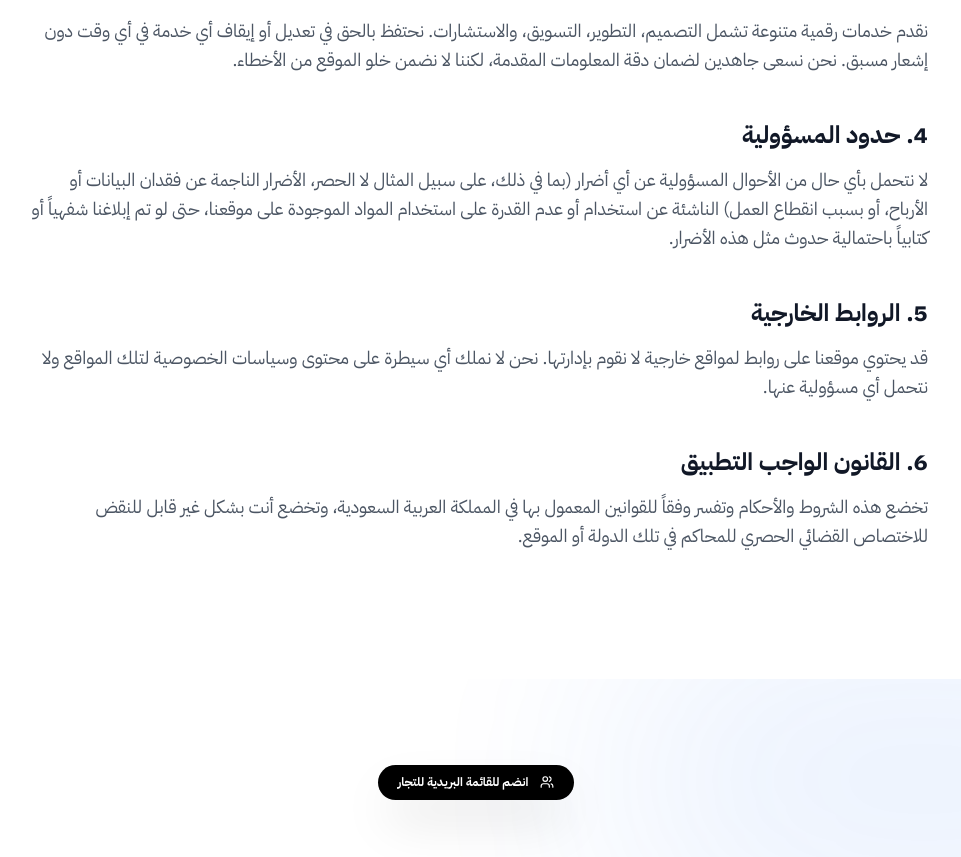
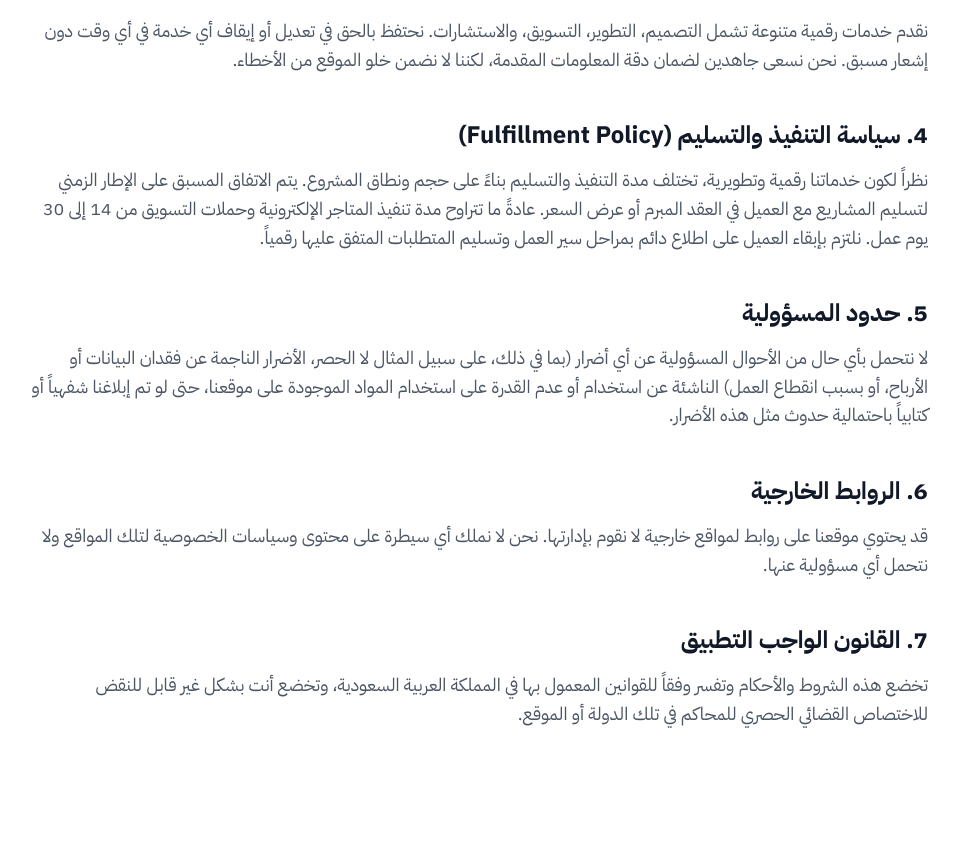
Before and after one commit to mohamedlahlah/asdwww, a React (Vite) app: page /terms in a window 1280 px wide. Shown: the part 1000-1857 px from the top of the page, without its empty margins (164-1125 px from the left). Built offline with nearby package versions, Linux system fonts and the light colour scheme.

Commit message:
Enhance legal compliance for Stripe: Add Fulfillment Policy and Payment Data Security clauses

```diff
--- a/pages/PrivacyPolicy.tsx
+++ b/pages/PrivacyPolicy.tsx
@@ -54,9 +54,12 @@ const PrivacyPolicy = () => {
                     </div>
 
                     <div className="space-y-4">
-                        <h3 className="text-2xl font-black text-gray-900 dark:text-white">4. أمن البيانات</h3>
+                        <h3 className="text-2xl font-black text-gray-900 dark:text-white">4. أمن البيانات ومعالجة الدفع</h3>
                         <p className="text-gray-600 dark:text-gray-400 leading-relaxed text-lg">
                             أمان بياناتك مهم بالنسبة لنا، ولكن تذكر أنه لا توجد طريقة نقل عبر الإنترنت أو طريقة تخزين إلكتروني آمنة بنسبة 100%. بينما نسعى جاهدين لاستخدام وسائل مقبولة تجارياً لحماية بياناتك الشخصية، لا يمكننا ضمان أمانها المطلق.
+                        </p>
+                        <p className="text-gray-600 dark:text-gray-400 leading-relaxed text-lg">
+                            <strong className="text-gray-900 dark:text-white">بخصوص عمليات الدفع:</strong> نحن لا نقوم بتخزين أو حفظ أرقام البطاقات الائتمانية أو تفاصيل الدفع الحساسة على خوادمنا نهائياً. جميع عمليات الدفع تتم معالجتها بأعلى معايير التشفير والأمان عبر بوابات دفع عالمية وموثوقة ومعتمدة (مثل Stripe).
                         </p>
                     </div>
 
--- a/pages/TermsOfService.tsx
+++ b/pages/TermsOfService.tsx
@@ -41,21 +41,28 @@ const TermsOfService = () => {
                     </div>
 
                     <div className="space-y-4">
-                        <h3 className="text-2xl font-black text-gray-900 dark:text-white">4. حدود المسؤولية</h3>
+                        <h3 className="text-2xl font-black text-gray-900 dark:text-white">4. سياسة التنفيذ والتسليم (Fulfillment Policy)</h3>
+                        <p className="text-gray-600 dark:text-gray-400 leading-relaxed text-lg">
+                            نظراً لكون خدماتنا رقمية وتطويرية، تختلف مدة التنفيذ والتسليم بناءً على حجم ونطاق المشروع. يتم الاتفاق المسبق على الإطار الزمني لتسليم المشاريع مع العميل في العقد المبرم أو عرض السعر. عادةً ما تتراوح مدة تنفيذ المتاجر الإلكترونية وحملات التسويق من 14 إلى 30 يوم عمل. نلتزم بإبقاء العميل على اطلاع دائم بمراحل سير العمل وتسليم المتطلبات المتفق عليها رقمياً.
+                        </p>
+                    </div>
+
+                    <div className="space-y-4">
+                        <h3 className="text-2xl font-black text-gray-900 dark:text-white">5. حدود المسؤولية</h3>
                         <p className="text-gray-600 dark:text-gray-400 leading-relaxed text-lg">
                             لا نتحمل بأي حال من الأحوال المسؤولية عن أي أضرار (بما في ذلك، على سبيل المثال لا الحصر، الأضرار الناجمة عن فقدان البيانات أو الأرباح، أو بسبب انقطاع العمل) الناشئة عن استخدام أو عدم القدرة على استخدام المواد الموجودة على موقعنا، حتى لو تم إبلاغنا شفهياً أو كتابياً باحتمالية حدوث مثل هذه الأضرار.
                         </p>
                     </div>
 
                     <div className="space-y-4">
-                        <h3 className="text-2xl font-black text-gray-900 dark:text-white">5. الروابط الخارجية</h3>
+                        <h3 className="text-2xl font-black text-gray-900 dark:text-white">6. الروابط الخارجية</h3>
                         <p className="text-gray-600 dark:text-gray-400 leading-relaxed text-lg">
                             قد يحتوي موقعنا على روابط لمواقع خارجية لا نقوم بإدارتها. نحن لا نملك أي سيطرة على محتوى وسياسات الخصوصية لتلك المواقع ولا نتحمل أي مسؤولية عنها.
                         </p>
                     </div>
 
                     <div className="space-y-4">
-                        <h3 className="text-2xl font-black text-gray-900 dark:text-white">6. القانون الواجب التطبيق</h3>
+                        <h3 className="text-2xl font-black text-gray-900 dark:text-white">7. القانون الواجب التطبيق</h3>
                         <p className="text-gray-600 dark:text-gray-400 leading-relaxed text-lg">
                             تخضع هذه الشروط والأحكام وتفسر وفقاً للقوانين المعمول بها في المملكة العربية السعودية، وتخضع أنت بشكل غير قابل للنقض للاختصاص القضائي الحصري للمحاكم في تلك الدولة أو الموقع.
                         </p>
```
